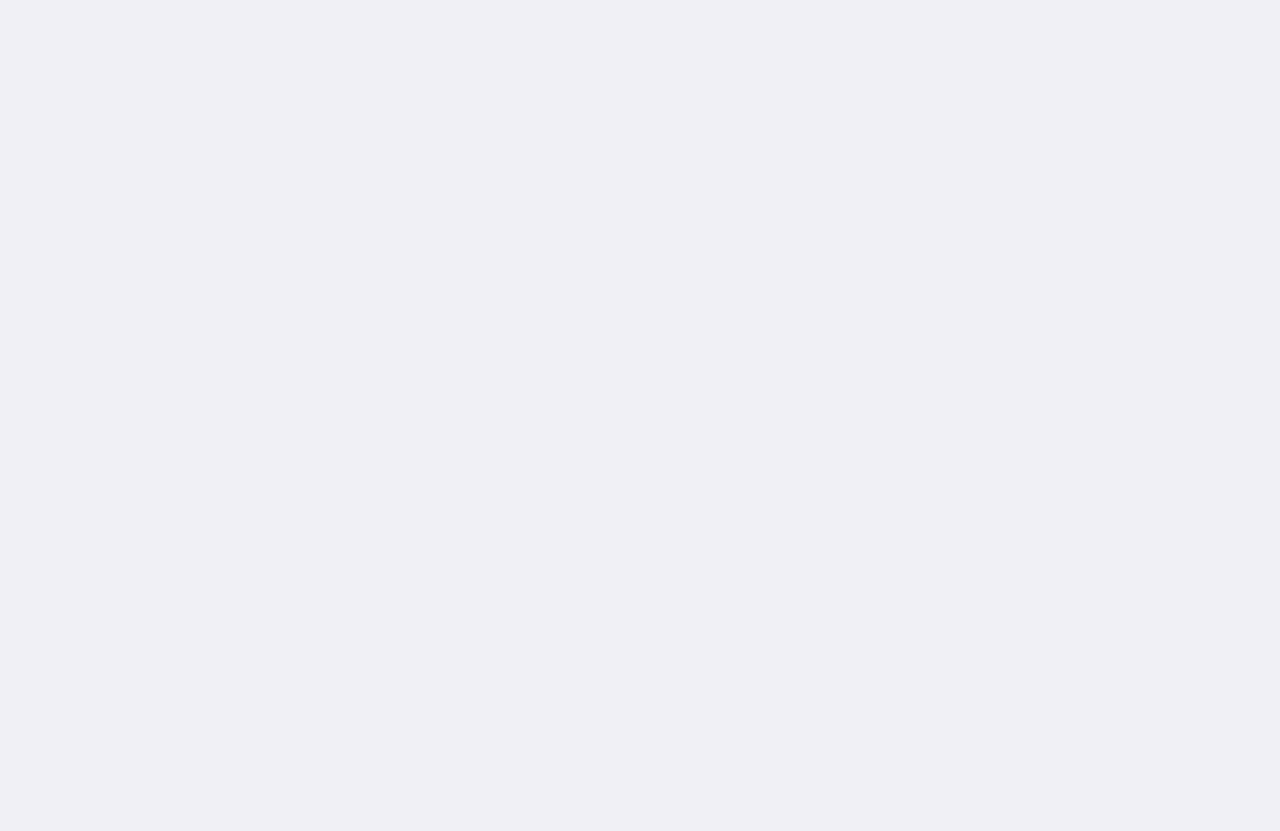
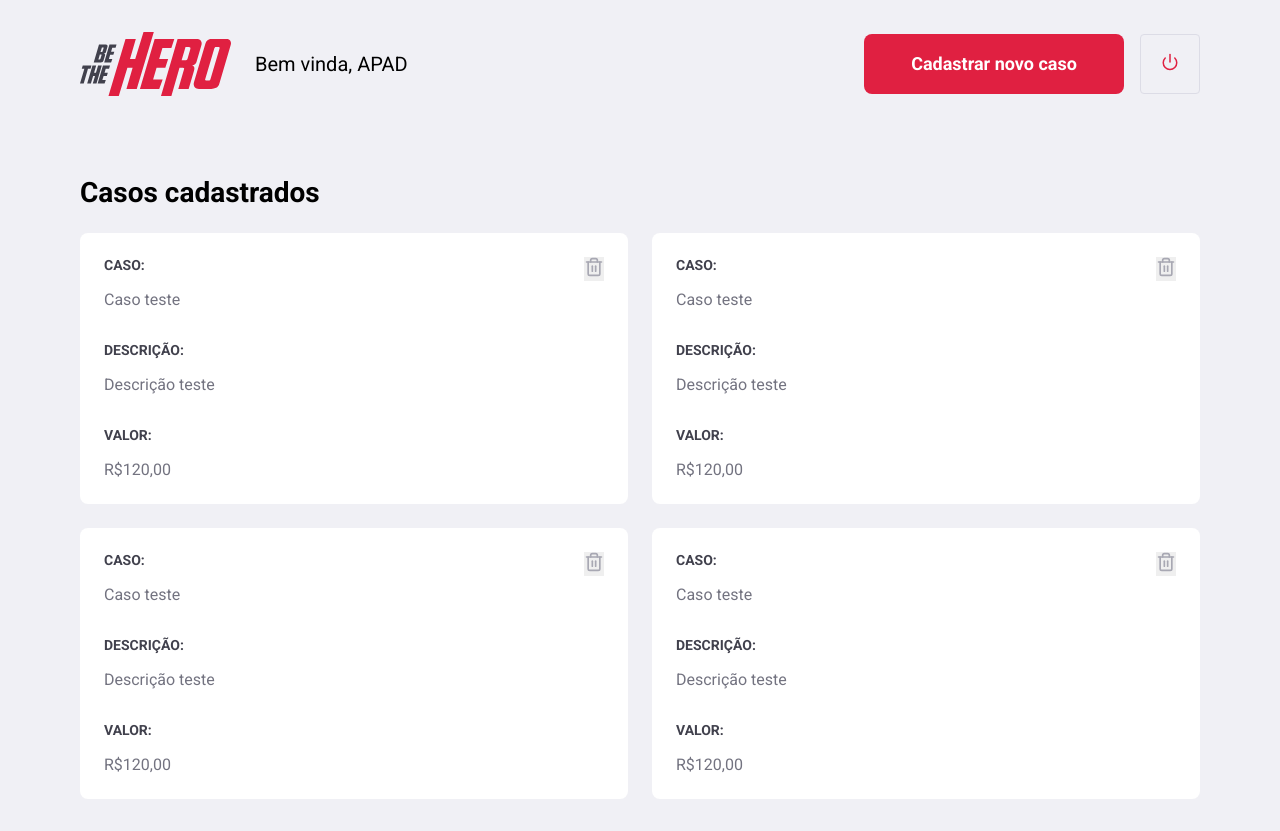
Before and after one commit to MarceloKo/OmniStack11.0, a React (Create React App) app in the folder frontend/: page /profile in a window 1280 px wide. Before the commit this address had no page. Before the commit the page ends 800 px from the top, so only its background shows below. Built offline with nearby package versions, Linux system fonts and the light colour scheme.

Commit message:
Conclusão página Profile

```diff
--- /dev/null
+++ b/frontend/src/pages/Profile/index.js
@@ -0,0 +1,75 @@
+import React from "react";
+import logoImg from '../../assets/logo.svg';
+import { Link } from "react-router-dom";
+import { FiPower, FiTrash2 } from 'react-icons/fi';
+import './styles.css'
+
+export default function Profile() {
+    return (
+        <div className="profile-container">
+            <header>
+                <img src={logoImg} alt="Be the Hero" />
+                <span>Bem vinda, APAD</span>
+                <Link className="button" to="/incidents/new">Cadastrar novo caso</Link>
+                <button type="button">
+                    <FiPower size={18} color="#E02041"></FiPower>
+                </button>
+            </header>
+            <h1>Casos cadastrados</h1>
+            <ul>
+                <li>
+                    <strong>CASO:</strong>
+                    <p>Caso teste</p>
+
+                    <strong>DESCRIÇÃO: </strong>
+                    <p>Descrição teste</p>
+
+                    <strong>VALOR:</strong>
+                    <p>R$120,00</p>
+                    <button type="button">
+                        <FiTrash2 size={20} color="#a8a8b3" />
+                    </button>
+                </li>
+                <li>
+                    <strong>CASO:</strong>
+                    <p>Caso teste</p>
+
+                    <strong>DESCRIÇÃO: </strong>
+                    <p>Descrição teste</p>
+
+                    <strong>VALOR:</strong>
+                    <p>R$120,00</p>
+                    <button type="button">
+                        <FiTrash2 size={20} color="#a8a8b3" />
+                    </button>
+                </li>
+                <li>
+                    <strong>CASO:</strong>
+                    <p>Caso teste</p>
+
+                    <strong>DESCRIÇÃO: </strong>
+                    <p>Descrição teste</p>
+
+                    <strong>VALOR:</strong>
+                    <p>R$120,00</p>
+                    <button type="button">
+                        <FiTrash2 size={20} color="#a8a8b3" />
+                    </button>
+                </li>
+                <li>
+                    <strong>CASO:</strong>
+                    <p>Caso teste</p>
+
+                    <strong>DESCRIÇÃO: </strong>
+                    <p>Descrição teste</p>
+
+                    <strong>VALOR:</strong>
+                    <p>R$120,00</p>
+                    <button type="button">
+                        <FiTrash2 size={20} color="#a8a8b3" />
+                    </button>
+                </li>
+            </ul>
+        </div>
+    )
+}
--- /dev/null
+++ b/frontend/src/pages/Profile/styles.css
@@ -0,0 +1,77 @@
+.profile-container{
+    width: 100%;
+    max-width: 1180px;
+    padding: 0 30px;
+    margin: 32px auto;
+}
+
+.profile-container header{
+    display: flex;
+    align-items: center;
+}
+
+.profile-container header span{
+    font-size: 20px;
+    margin-left: 24px;
+}
+.profile-container header img{
+    height: 64px;
+}
+.profile-container header a{
+    width: 260px;
+    margin-left: auto;
+    margin-top: 0;
+}
+.profile-container header button{
+    height: 60px;
+    width: 60px;
+    border-radius: 4px;
+    border: 1px solid #dcdce6;
+    background: transparent;
+    margin-left: 16px;
+    transition: border-color 0.2s;
+}
+.profile-container header button:hover{
+    border-color: #999;
+}
+
+.profile-container h1{
+    margin-top: 80px;
+    margin-bottom: 24px;
+}
+.profile-container ul{
+    display: grid;
+    grid-template-columns: 1fr 1fr;
+    grid-gap: 24px;
+    list-style: none;
+}
+.profile-container ul li{
+    background: #FFF;
+    padding: 24px;
+    border-radius: 8px;
+    position: relative;
+}
+.profile-container ul li button{
+    position: absolute;
+    right: 24px;
+    top: 24px;
+    border:0;
+}
+
+.profile-container ul li button:hover{
+    opacity: 0.8;
+}
+.profile-container ul li strong{
+    display: block;
+    margin-bottom: 16px;
+    color: #41414d;
+}
+.profile-container ul li p + strong{
+    margin-top: 32px;
+}
+
+.profile-container ul li p{
+    color: #737380;
+    line-height: 21px;
+    font-size: 16px;
+}
--- a/frontend/src/routes.js
+++ b/frontend/src/routes.js
@@ -2,6 +2,7 @@
 import { BrowserRouter as Router, Route, Routes } from 'react-router-dom';
 import Logon from './pages/Logon';
 import Register from './pages/Register';
+import Profile from './pages/Profile';
 
 export default function Routess() {
     return (
@@ -9,6 +10,7 @@
             <Routes>
                 <Route path="/" exact element={<Logon />} />
                 <Route path="/register" element={<Register />} />
+                <Route path="/profile" element={<Profile />} />
             </Routes>
         </Router>
     );
```
